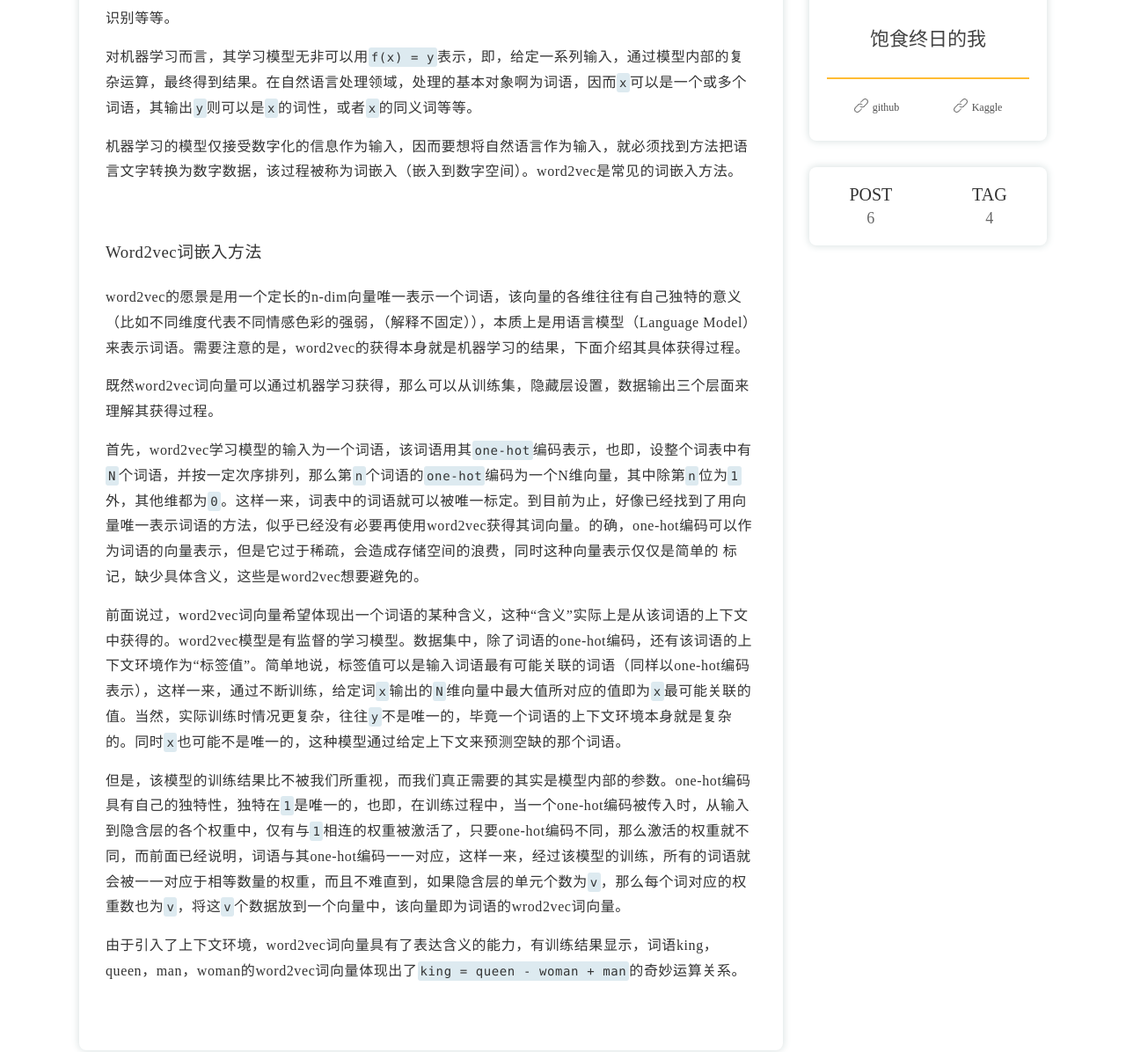
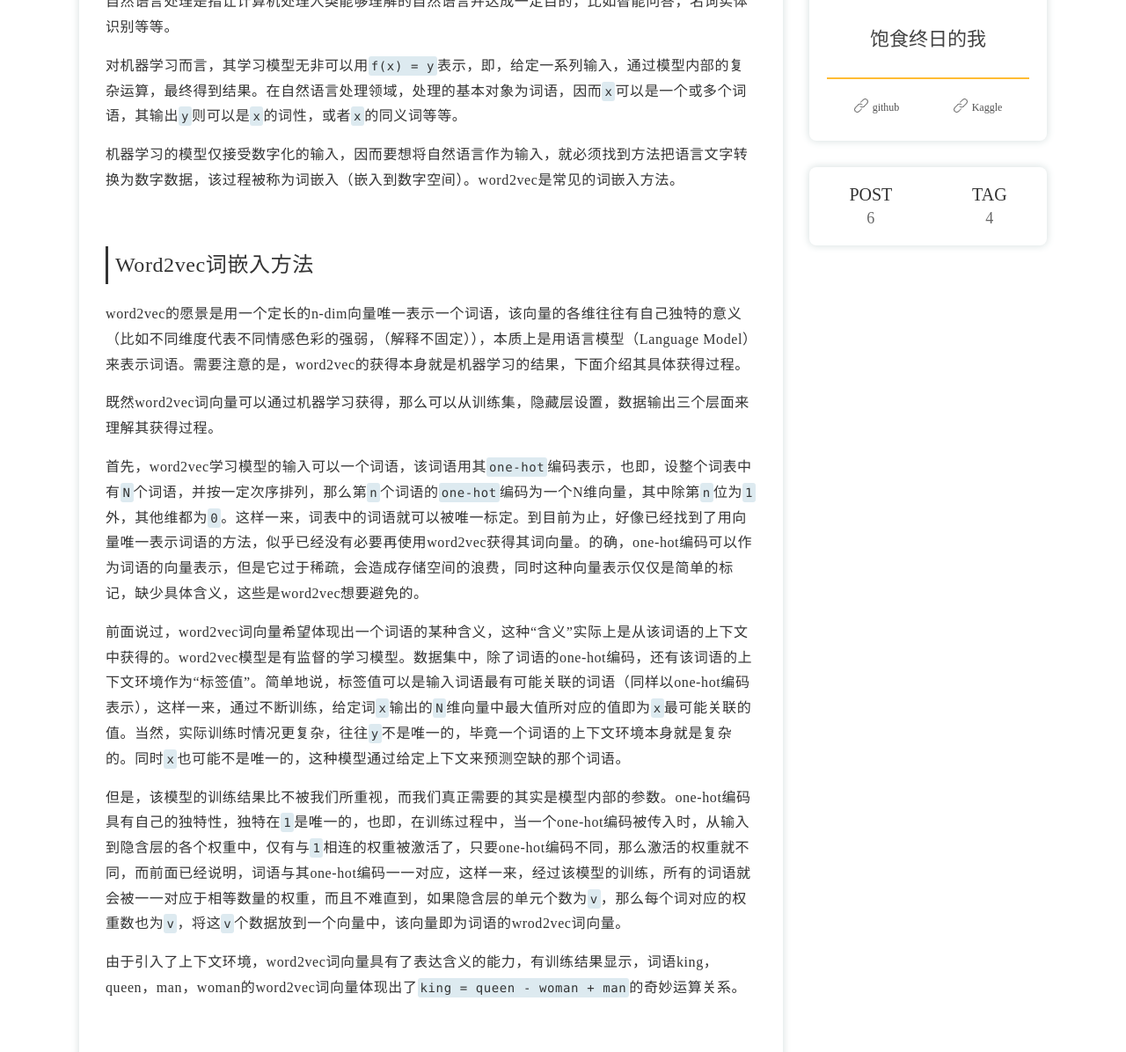
Before and after one commit to DarjeelingFu/DarjeelingFu.github.io, a Jekyll site: the page built from _posts/2020-11-17-NLP-word2vec.md, in a window 1280 px wide and 1400 px high, scrolled down 966 px, cut to the strip 204-1400 px from the top of the window. Shown: the whole strip at 88% size. Built offline with Jekyll 4.4.1, drawn with Linux system fonts in a browser that asks for light colours.

Commit message:
Update 2020-11-17-NLP-word2vec.md

````diff
--- a/_posts/2020-11-17-NLP-word2vec.md
+++ b/_posts/2020-11-17-NLP-word2vec.md
@@ -9,21 +9,21 @@
 tags: [机器学习]
 ---
 
-### 自然语言处理 Natural Language Processing
+## 自然语言处理 Natural Language Processing
 
 自然语言处理是指让计算机处理人类能够理解的自然语言并达成一定目的，比如智能问答，名词实体识别等等。
 
-对机器学习而言，其学习模型无非可以用```f(x) = y```表示，即，给定一系列输入，通过模型内部的复杂运算，最终得到结果。在自然语言处理领域，处理的基本对象啊为词语，因而```x```可以是一个或多个词语，其输出```y```则可以是```x```的词性，或者```x```的同义词等等。
+对机器学习而言，其学习模型无非可以用```f(x) = y```表示，即，给定一系列输入，通过模型内部的复杂运算，最终得到结果。在自然语言处理领域，处理的基本对象为词语，因而```x```可以是一个或多个词语，其输出```y```则可以是```x```的词性，或者```x```的同义词等等。
 
-机器学习的模型仅接受数字化的信息作为输入，因而要想将自然语言作为输入，就必须找到方法把语言文字转换为数字数据，该过程被称为词嵌入（嵌入到数字空间）。word2vec是常见的词嵌入方法。
+机器学习的模型仅接受数字化的输入，因而要想将自然语言作为输入，就必须找到方法把语言文字转换为数字数据，该过程被称为词嵌入（嵌入到数字空间）。word2vec是常见的词嵌入方法。
 
-### Word2vec词嵌入方法
+## Word2vec词嵌入方法
 
 word2vec的愿景是用一个定长的n-dim向量唯一表示一个词语，该向量的各维往往有自己独特的意义（比如不同维度代表不同情感色彩的强弱，（解释不固定）），本质上是用语言模型（Language Model）来表示词语。需要注意的是，word2vec的获得本身就是机器学习的结果，下面介绍其具体获得过程。
 
 既然word2vec词向量可以通过机器学习获得，那么可以从训练集，隐藏层设置，数据输出三个层面来理解其获得过程。
 
-首先，word2vec学习模型的输入为一个词语，该词语用其```one-hot```编码表示，也即，设整个词表中有```N```个词语，并按一定次序排列，那么第```n```个词语的```one-hot```编码为一个N维向量，其中除第```n```位为```1```外，其他维都为```0```。这样一来，词表中的词语就可以被唯一标定。到目前为止，好像已经找到了用向量唯一表示词语的方法，似乎已经没有必要再使用word2vec获得其词向量。的确，one-hot编码可以作为词语的向量表示，但是它过于稀疏，会造成存储空间的浪费，同时这种向量表示仅仅是简单的 标记，缺少具体含义，这些是word2vec想要避免的。
+首先，word2vec学习模型的输入可以一个词语，该词语用其```one-hot```编码表示，也即，设整个词表中有```N```个词语，并按一定次序排列，那么第```n```个词语的```one-hot```编码为一个N维向量，其中除第```n```位为```1```外，其他维都为```0```。这样一来，词表中的词语就可以被唯一标定。到目前为止，好像已经找到了用向量唯一表示词语的方法，似乎已经没有必要再使用word2vec获得其词向量。的确，one-hot编码可以作为词语的向量表示，但是它过于稀疏，会造成存储空间的浪费，同时这种向量表示仅仅是简单的标记，缺少具体含义，这些是word2vec想要避免的。
 
 前面说过，word2vec词向量希望体现出一个词语的某种含义，这种“含义”实际上是从该词语的上下文中获得的。word2vec模型是有监督的学习模型。数据集中，除了词语的one-hot编码，还有该词语的上下文环境作为“标签值”。简单地说，标签值可以是输入词语最有可能关联的词语（同样以one-hot编码表示），这样一来，通过不断训练，给定词```x```输出的```N```维向量中最大值所对应的值即为```x```最可能关联的值。当然，实际训练时情况更复杂，往往```y```不是唯一的，毕竟一个词语的上下文环境本身就是复杂的。同时```x```也可能不是唯一的，这种模型通过给定上下文来预测空缺的那个词语。
 
````
